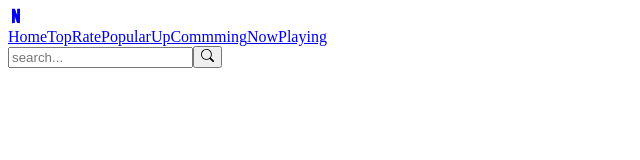
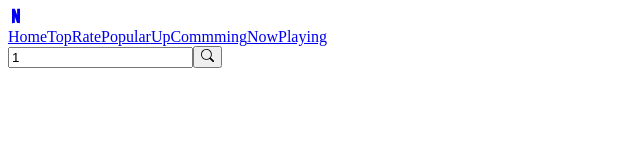
Before and after one commit to GCgang/tmdb-api, a React (Create React App) app: page /home/1 in a window 1280 px wide. Shown: the top 160 px of the page, without its empty margins (0-640 px from the left). Built offline with nearby package versions, Linux system fonts and the light colour scheme.

Commit message:
Feat: search, 검색창 입력값 유지

```diff
--- a/src/Router.tsx
+++ b/src/Router.tsx
@@ -5,8 +5,8 @@ import TopRate from './pages/TopRate';
 import Popular from './pages/Popular';
 import UpCommming from './pages/UpComming';
 import NowPlaying from './pages/NowPlaying';
+import SearchResults from './pages/SearchResults';
 import MovieDetail from './components/MovieDetail';
-
 export const router = createBrowserRouter([
   {
     path: '/',
@@ -14,12 +14,12 @@ export const router = createBrowserRouter([
     children: [
       { index: true, element: <Home /> },
       { path: '/home', element: <Home /> },
-      { path: '/home/:keyword', element: <Home /> },
+      { path: '/home/:keyword', element: <SearchResults /> },
       { path: '/toprate', element: <TopRate /> },
       { path: '/popular', element: <Popular /> },
       { path: '/upcomming', element: <UpCommming /> },
       { path: '/nowplaying', element: <NowPlaying /> },
-      { path: 'movie/:movieId', element: <MovieDetail /> },
+      { path: '/movie/:movieId', element: <MovieDetail /> },
     ],
   },
 ]);
--- a/src/components/Header.tsx
+++ b/src/components/Header.tsx
@@ -1,5 +1,6 @@
+import { useEffect } from 'react';
 import { useForm, SubmitHandler } from 'react-hook-form';
-import { useNavigate, Link } from 'react-router-dom';
+import { useNavigate, Link, useParams } from 'react-router-dom';
 import { BsSearch } from 'react-icons/bs';
 import { RiNetflixFill } from 'react-icons/ri';
 
@@ -8,12 +9,18 @@ interface IFormInput {
 }
 
 export default function Header() {
-  const { register, handleSubmit, reset } = useForm<IFormInput>();
+  const { keyword } = useParams();
+  const { register, handleSubmit, setValue } = useForm<IFormInput>({
+    defaultValues: { searchQuery: keyword || '' },
+  });
   const navigate = useNavigate();
   const onSubmit: SubmitHandler<IFormInput> = (data) => {
-    navigate(`/home/${data.searchQuery}`);
-    reset();
+    navigate(`/home/${data.searchQuery.trim()}`);
   };
+  useEffect(() => {
+    setValue('searchQuery', keyword || '');
+  }, [keyword, setValue]);
+
   return (
     <header>
       <div>
--- a/src/pages/Home.tsx
+++ b/src/pages/Home.tsx
@@ -1,3 +1,8 @@
+import { useParams } from 'react-router-dom';
+import SearchResults from './SearchResults';
+
 export default function Home() {
-  return <div></div>;
+  const { keyword } = useParams();
+
+  return <div>{keyword ? <SearchResults /> : <></>}</div>;
 }
--- /dev/null
+++ b/src/pages/SearchResults.tsx
@@ -0,0 +1,3 @@
+export default function SearchResults() {
+  return <div></div>;
+}
```
